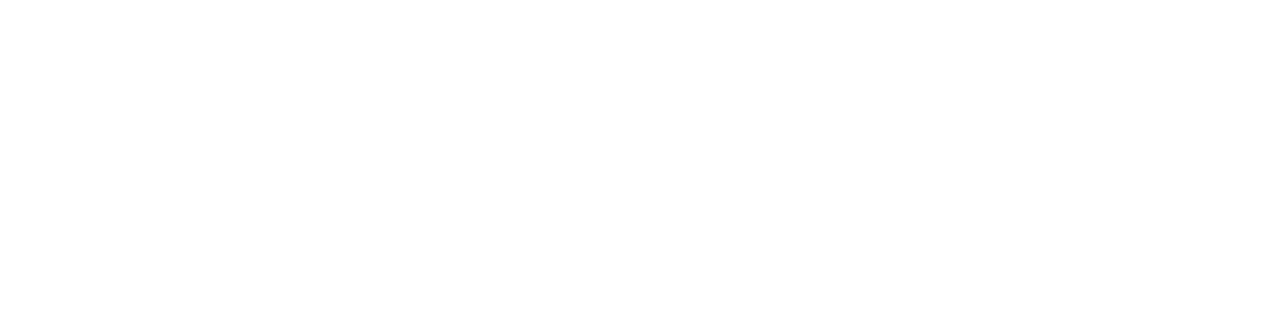
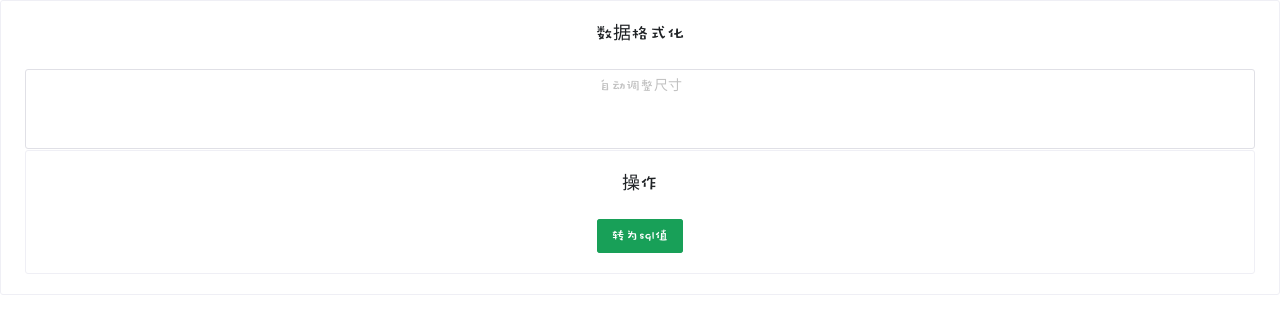
Before and after one commit to Fofade/LuxTools, a Vue app: page /sql in a window 1280 px wide. Before the commit this address had no page. Shown: the top 334 px of the page. Built offline with nearby package versions, Linux system fonts and the light colour scheme.

Commit message:
更新页面

```diff
--- a/src/router/index.ts
+++ b/src/router/index.ts
@@ -24,6 +24,11 @@
     component: () => import("../views/Tools/JFTrans/JFChange.vue"),
   },
   {
+    path: "/sql",
+    name: "ValueFormat",
+    component: () => import("../views/Tools/ValueFormat/ValueFormat.vue"),
+  },
+  {
     path: "/editor",
     name: "LuxEditor",
     component: () => import("../views/Tools/Editor/LuxEditor.vue"),
--- a/src/views/Tools/JFTrans/JFChange.vue
+++ b/src/views/Tools/JFTrans/JFChange.vue
@@ -18,7 +18,6 @@
 <script lang="ts">
 import { defineComponent } from "vue";
 import { NButton, NInput, NCard } from "naive-ui";
-import "@/components/MessageApi/Message";
 import {
   MsgInfoHandler,
   MsgSuccessHandler,
--- /dev/null
+++ b/src/views/Tools/ValueFormat/ValueFormat.vue
@@ -0,0 +1,60 @@
+<template>
+  <n-card title="数据格式化">
+    <n-input
+      v-model:value="textValue"
+      type="textarea"
+      placeholder="自动调整尺寸"
+      :autosize="{
+        minRows: 3,
+      }"
+    />
+    <n-card title="操作">
+      <n-button type="primary" @click="SqlFormat"> 转为sql值 </n-button>
+    </n-card>
+  </n-card>
+</template>
+
+<script lang="ts">
+import { defineComponent } from "vue";
+import { NButton, NInput, NCard } from "naive-ui";
+import {
+  MsgErrorHandler,
+  MsgSuccessHandler,
+} from "@/components/MessageApi/Message";
+
+export default defineComponent({
+  name: "ValueFormat",
+  data() {
+    return {
+      textValue: "",
+    };
+  },
+  components: {
+    NButton,
+    NInput,
+    NCard,
+  },
+  methods: {
+    SqlFormat() {
+      let str_new: Array<string> = [];
+      if (this.textValue.length < 1) {
+        MsgErrorHandler("请输入数据后再转换！");
+      } else {
+        debugger;
+        let str = this.textValue
+          .replaceAll("'", " ")
+          .replaceAll(",", " ")
+          .replaceAll("\r\n", "")
+          .replaceAll("\n", " ")
+          .replaceAll("  ", " ")
+          .split(" ");
+        str.forEach((s) => {
+          if (s.length > 0) str_new.push("'" + s + "'");
+        });
+        this.textValue = str_new.join(", ");
+        MsgSuccessHandler("转换成功！");
+      }
+    },
+  },
+});
+</script>
```
Also changed, not shown: 1 other file (tests, documents, lock files or other folders).
